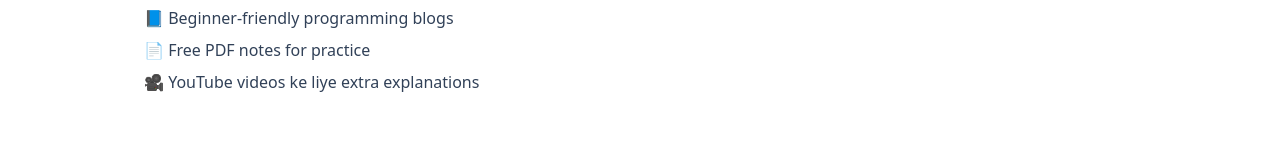
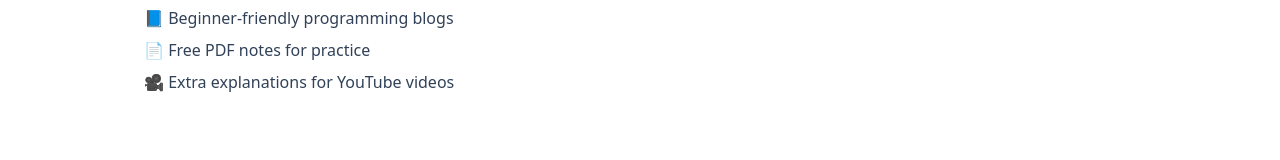
Before and after one commit to Developer-Zaid19/official-website-vercel, a Next.js app: page / in a window 1280 px wide. Shown: the part 595-755 px from the top of the page. Built offline with nearby package versions, Linux system fonts and the light colour scheme.

Commit message:
text changed

```diff
--- a/app/page.js
+++ b/app/page.js
@@ -46,7 +46,7 @@ I explain programming and technology in easy language. Here you will find suppor
         <ul className="space-y-2 text-slate-700">
           <li>📘 Beginner-friendly programming blogs</li>
           <li>📄 Free PDF notes for practice</li>
-          <li>🎥 YouTube videos ke liye extra explanations</li>
+          <li>🎥 Extra explanations for YouTube videos</li>
         </ul>
       </section>
 
```
